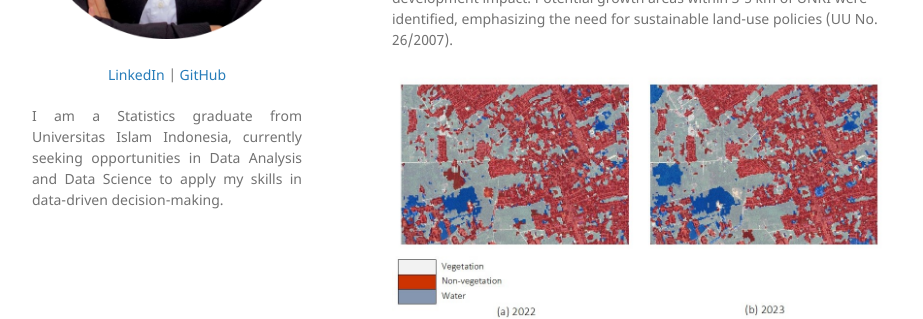
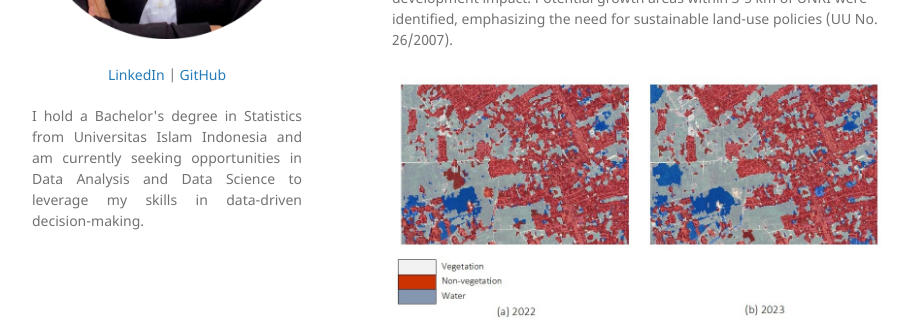
Before and after one commit to munafaizatun/munafaizatun.github.io, a Jekyll site: the page built from index.md, in a window 1280 px wide. Shown: the part 371-690 px from the top of the page, without its empty margins (178-1101 px from the left). Built offline with Jekyll 4.4.1, drawn with Linux system fonts in a browser that asks for light colours; our own code applies the rules of GitHub Pages for plain Markdown files.

Commit message:
Update _config.yml

```diff
--- a/_config.yml
+++ b/_config.yml
@@ -9,7 +9,7 @@ description:
   </p>
 
   <p align="justify">
-  I am a Statistics graduate from Universitas Islam Indonesia, currently seeking opportunities in Data Analysis and Data Science to apply my skills in data-driven decision-making.
+  I hold a Bachelor's degree in Statistics from Universitas Islam Indonesia and am currently seeking opportunities in Data Analysis and Data Science to leverage my skills in data-driven decision-making.
   </p>
 
 theme: jekyll-theme-minimal
```
